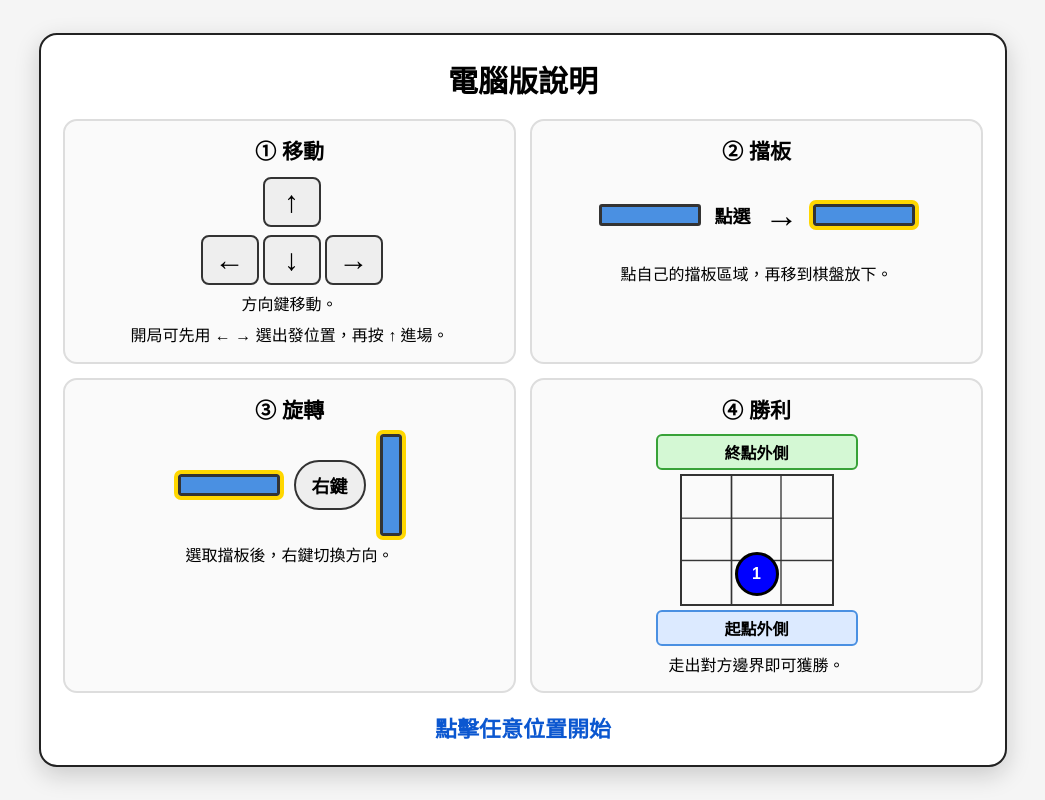
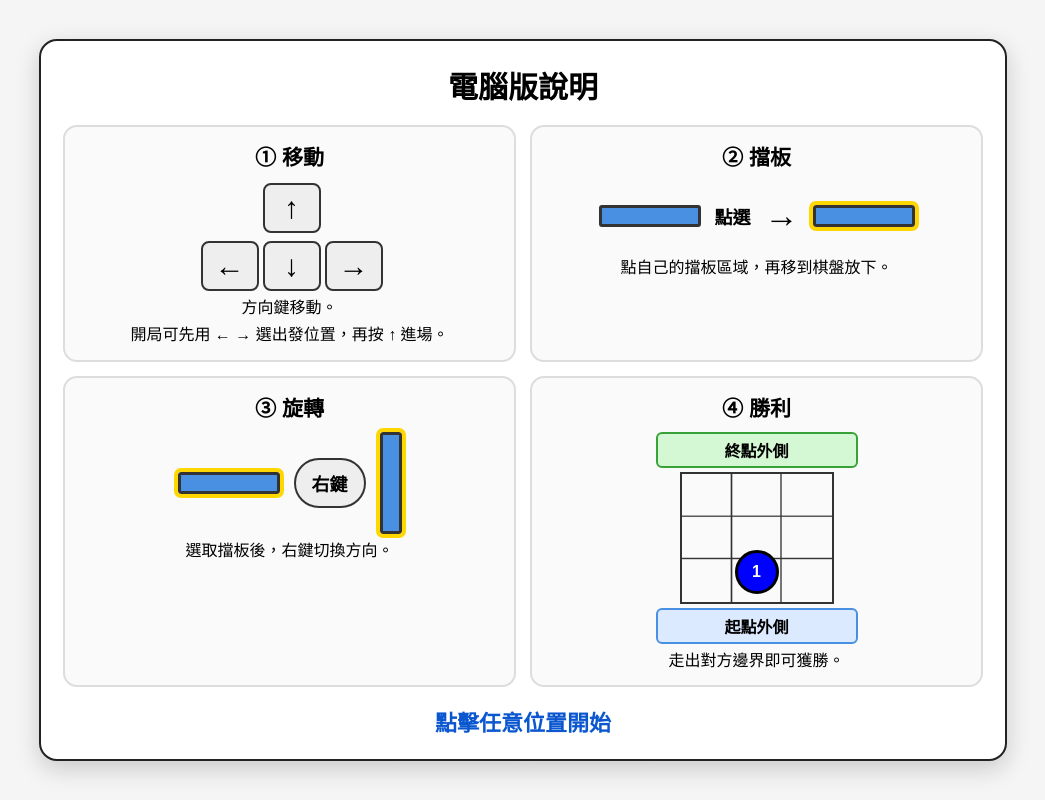
Before and after one commit to MikeHuang927/Quoridor-web, a website: page public/index.html in a window 1280 px wide. Shown: the whole page, without its empty margins (117-1162 px from the left). Drawn offline with nearby package versions, Linux system fonts and the light colour scheme; no server answers.

Commit message:
Update style.css

```diff
--- a/public/style.css
+++ b/public/style.css
@@ -24,11 +24,16 @@ body {
 }
 
 #infoPanel {
+  display: flex;
+  justify-content: center;
+  align-items: center;
+  gap: 18px;
+  flex-wrap: wrap;
   text-align: center;
-  font-size: 15px;
-  font-weight: bold;
-  line-height: 1.45;
-  min-height: 66px;
+  font-size: 22px;
+  font-weight: 800;
+  line-height: 1.3;
+  min-height: 62px;
 }
 
 #playerInfo,
@@ -36,6 +41,7 @@ body {
 #turnInfo,
 #winnerInfo {
   margin: 0;
+  white-space: nowrap;
 }
 
 #waitingInfo {
@@ -117,7 +123,7 @@ button {
   border-radius: 14px;
   padding: 14px;
   background: #fafafa;
-  min-height: 190px;
+  min-height: 168px;
 }
 
 .manualCard h2 {
@@ -128,8 +134,8 @@ button {
 
 .manualCard p {
   font-size: 16px;
-  line-height: 1.45;
-  margin: 8px 0 0 0;
+  line-height: 1.35;
+  margin: 6px 0 0 0;
   text-align: center;
 }
 
@@ -176,7 +182,7 @@ button {
   align-items: center;
   gap: 14px;
   flex-wrap: wrap;
-  min-height: 80px;
+  min-height: 70px;
   font-size: 18px;
   font-weight: bold;
 }
@@ -353,8 +359,9 @@ button {
   }
 
   #infoPanel {
-    font-size: 13px;
-    min-height: 62px;
+    font-size: 16px;
+    gap: 10px;
+    min-height: 54px;
   }
 
   #bottomPanel button {
```
